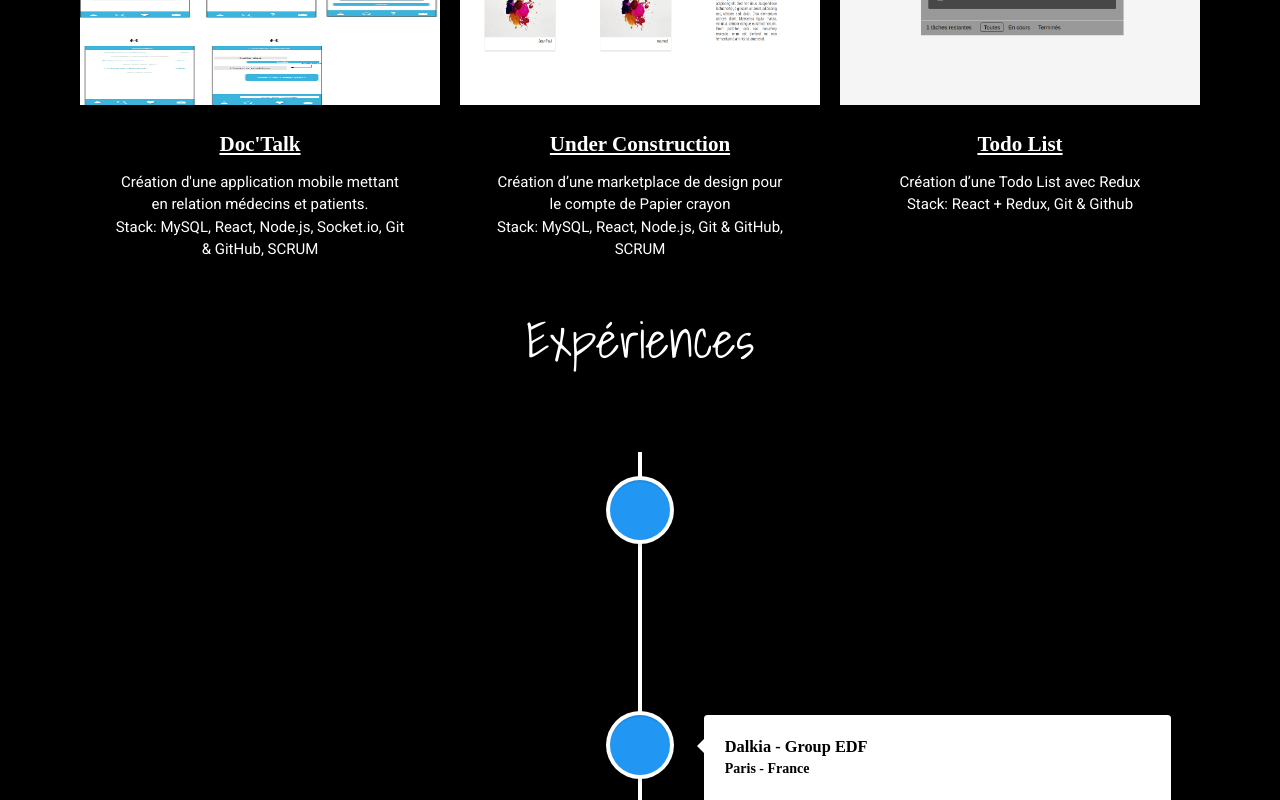
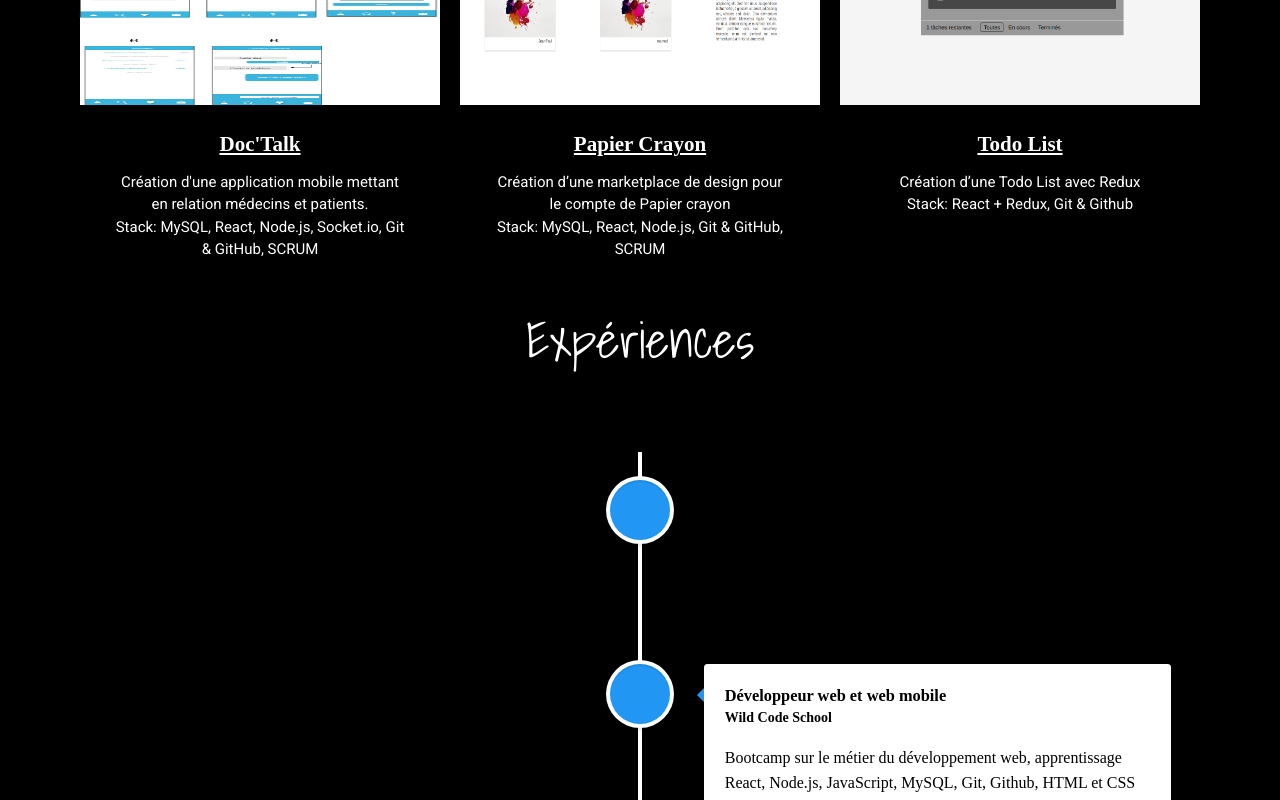
Before and after one commit to Mamednoor/portfolio, a React (Create React App) app: page / in a window 1280 px wide. Shown: the part 1460-2260 px from the top of the page. Built offline with nearby package versions, Linux system fonts and the light colour scheme.

Commit message:
correction and adding experience

```diff
--- a/src/components/pages/Cards.js
+++ b/src/components/pages/Cards.js
@@ -1,7 +1,6 @@
 import React from "react";
 import styled from "styled-components";
 
-import build from "../assets/img/UnderConstruction.jpg";
 import cookcake from "../assets/img/CookAndCake.png";
 import goatvschicken from "../assets/img/GoatvsChicken.png";
 import doctalk from "../assets/img/doctalk.jpg"
@@ -109,7 +108,7 @@ function Cards() {
             target="_blank"
             rel="noopener noreferrer"
           >
-            <h3>Goat vs Chicken</h3>{" "}
+            <h3>Goat vs Chicken</h3>
           </a>
           <p className="p-card">
             Création d'un jeux vidéo lors d'un Hackathon de 24H à la
@@ -130,7 +129,7 @@ function Cards() {
             href="https://github.com/Mamednoor/doctalkfusion"
             rel="noopener noreferrer"
           >
-            <h3>Doc'Talk</h3>{" "}
+            <h3>Doc'Talk</h3>
           </a>
           <p className="p-card">
           Création d'une application mobile mettant en relation  médecins et patients.
@@ -150,7 +149,7 @@ function Cards() {
             href="https://github.com/Mamednoor/papiercrayon"
             rel="noopener noreferrer"
           >
-            <h3>Under Construction</h3>{" "}
+            <h3>Papier Crayon</h3>
           </a>
           <p className="p-card">
             Création d’une marketplace de design pour le compte de Papier crayon
@@ -170,7 +169,7 @@ function Cards() {
             href="https://redux-train-todoapp.netlify.app/"
             rel="noopener noreferrer"
           >
-            <h3>Todo List</h3>{" "}
+            <h3>Todo List</h3>
           </a>
           <p className="p-card">
             Création d’une Todo List avec Redux
--- a/src/components/pages/Experience.js
+++ b/src/components/pages/Experience.js
@@ -13,6 +13,18 @@ function Experience() {
         className="vertical-timeline-element--work"
         contentArrowStyle={{ borderRight: "7px solid  rgb(33, 150, 243)" }}
         date="Présent"
+        iconStyle={{ background: "rgb(33, 150, 243)", color: "#fff" }}
+      >
+        <h3 className="vertical-timeline-element-title">Développeur Front-End React</h3>
+        <h4 className="vertical-timeline-element-subtitle">Cityviz</h4>
+        <p>
+          Stacks: React / Hooks, Redux, Redux-Saga, GitLab
+        </p>
+      </VerticalTimelineElement>
+      <VerticalTimelineElement
+        className="vertical-timeline-element--work"
+        contentArrowStyle={{ borderRight: "7px solid  rgb(33, 150, 243)" }}
+        date="03-2020 07-2020"
         iconStyle={{ background: "rgb(33, 150, 243)", color: "#fff" }}
       >
         <h3 className="vertical-timeline-element-title">Développeur web et web mobile</h3>
--- a/src/components/pages/Info.js
+++ b/src/components/pages/Info.js
@@ -17,12 +17,6 @@ function Info() {
           <img src={profilePicture} className="profile-picture" alt="Profile" />
         </div>
         <div className="div-profile-header">
-          {/* <p className="p-content">
-            Je suis Développeur Fullstack passionné de nouvelle technologies.
-            En tant que passioné, je m'éfforce à écrire des code simple et lisible.
-            En tant que curieux, je reste à l'affût des nouvelles technologies et je reste en apprentissage constant.
-          </p> */}
-
           <p className="p-content">
             Fort d’une expérience de 9 ans la gestion technique et maintenance
             de patrimoine ainsi que le déploiement de produit informatique et
--- a/src/components/shared/NavBar.css
+++ b/src/components/shared/NavBar.css
@@ -39,13 +39,15 @@
 }
 
 .nav > .nav-links > .a-nav:hover {
-  background-color: red;
+  color: red;
   height: min-content;
 }
+
 
 .nav > #nav-check {
   display: none;
 }
+
 
 @media (max-width: 600px) {
   .nav > .nav-btn {
--- a/src/components/shared/NavBar.js
+++ b/src/components/shared/NavBar.js
@@ -1,4 +1,4 @@
-import React from "react";
+import React, { useEffect } from "react";
 import { Link, animateScroll as scroll } from "react-scroll";
 
 import "./NavBar.css";
@@ -8,6 +8,10 @@ const NavBar = () => {
   const scrollToTop = () => {
     scroll.scrollToTop();
   };
+
+  useEffect(() => {
+    scrollToTop()
+  }, [])
 
   return (
     <nav>
```
